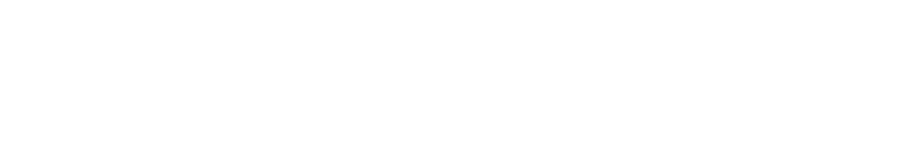
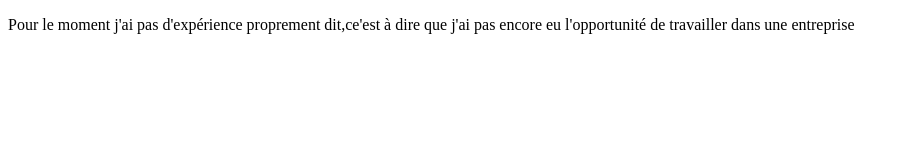
Before and after one commit to Edenorne1/git-mon-cv, a plain HTML site: page index.html in a window 1280 px wide. Shown: the whole page, without its empty margins (0-908 px from the left). Drawn offline with Linux system fonts and the light colour scheme.

Commit message:
Mise en place de la section experiences

```diff
--- a/index.html
+++ b/index.html
@@ -13,6 +13,9 @@
     </header>
 
     <main>
+        <div>
+            <p>Pour le moment j'ai pas d'expérience proprement dit,ce'est à dire que j'ai pas encore eu l'opportunité de travailler dans une entreprise</p>
+        </div>
 
     </main>
 
```
